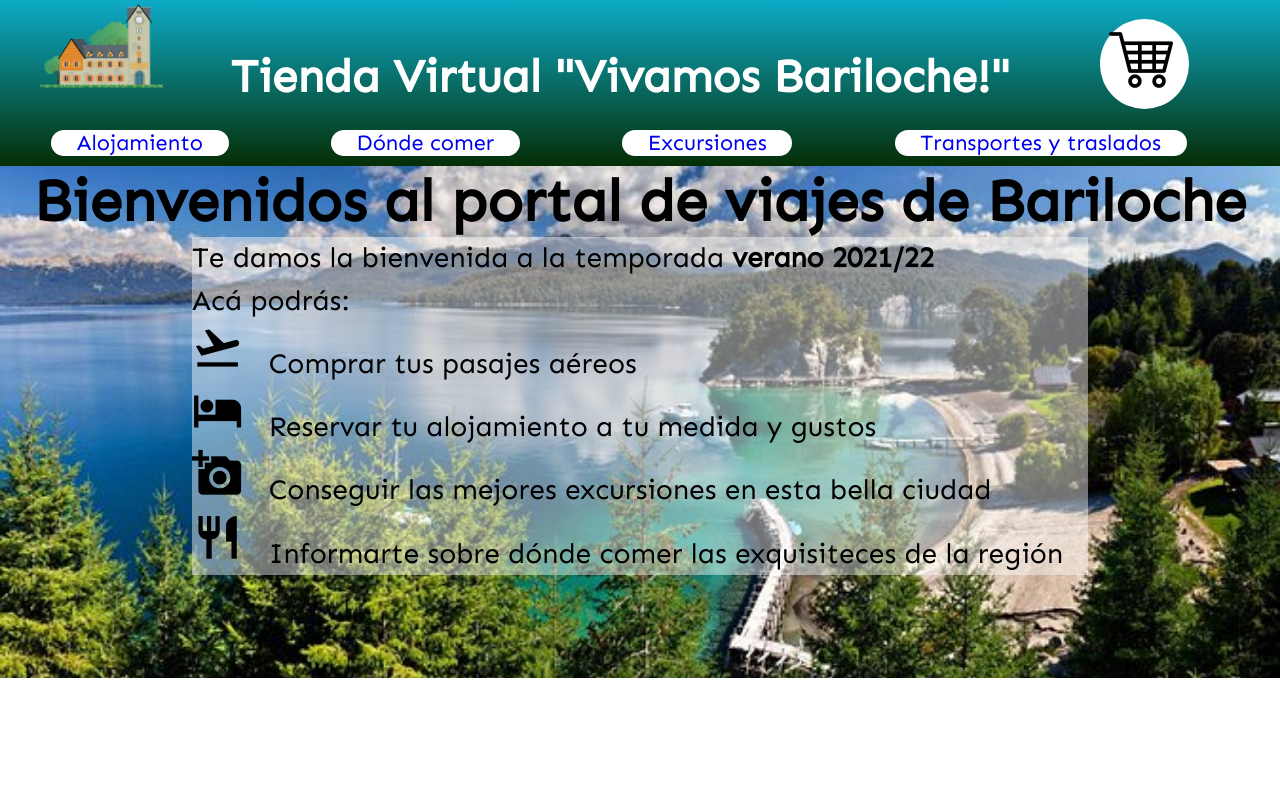
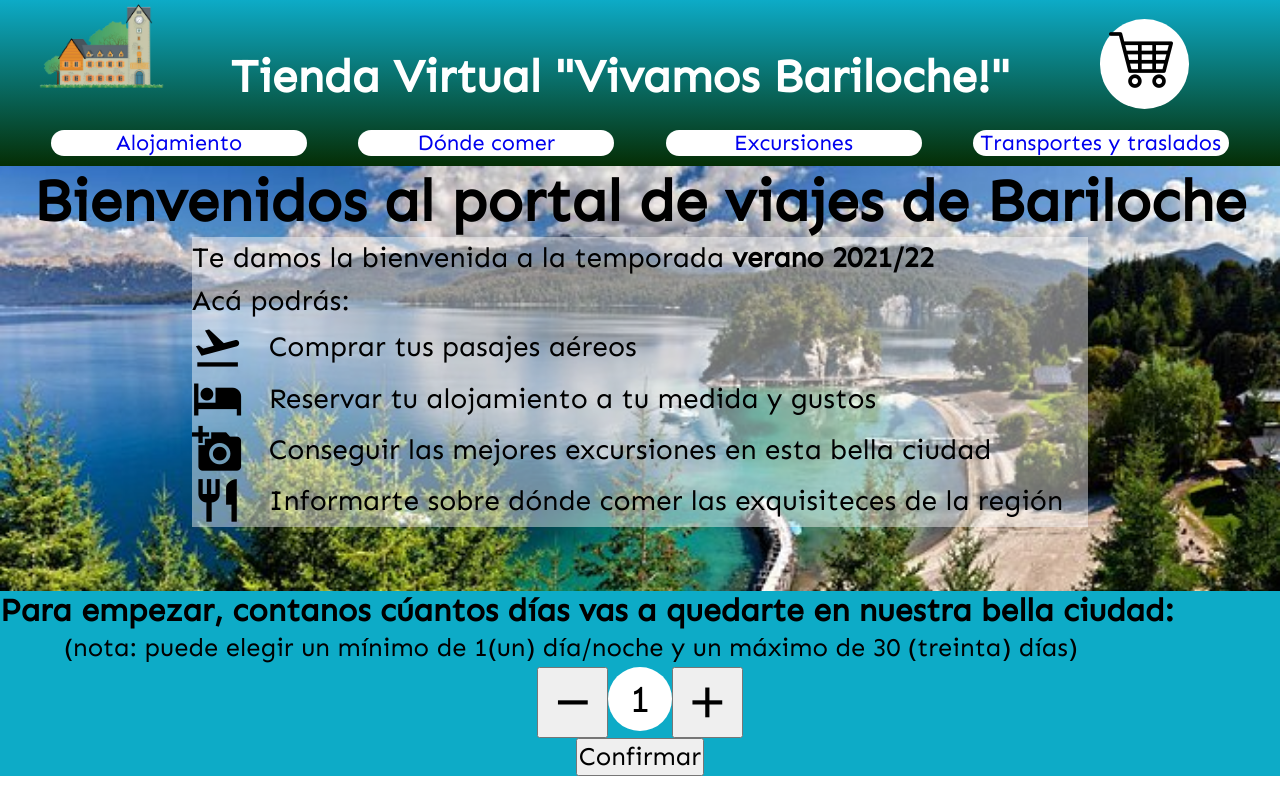
Before and after one commit to GerardoCoria/VivamosBariloche-Coria, a React (Create React App) app: page / in a window 1280 px wide. Built offline with nearby package versions, Linux system fonts and the light colour scheme.

Commit message:
desafío clase N°5 22/10

```diff
--- /dev/null
+++ b/src/components/ItemCount.js
@@ -0,0 +1,38 @@
+import { useState } from "react"
+const Contador = (props) =>{
+    // Función para sumar y restar
+    const [contarDias, setContarDias] = useState(props.minimoDias)
+    const sumar = () =>{
+        if(contarDias<30){
+            setContarDias(contarDias+1)
+        }
+        else{
+            return false
+        }
+    }
+    const restar = () =>{
+        if(contarDias>1){
+            setContarDias(contarDias-1)
+        }
+        else{
+            return false
+        }
+    }
+    const confirmar = () =>{
+        console.log(`Los días elegidos son: ${contarDias}`)
+    }
+    // Retorno del componente
+    return(
+        <div id="botonera">
+            <h3>Para empezar, contanos cúantos días vas a quedarte en nuestra bella ciudad:</h3>
+            <p>(nota: puede elegir un mínimo de 1(un) día/noche y un máximo de 30 (treinta) días)</p>
+            <div id="contador">
+                <button onClick={restar} className="material-icons">remove</button>
+                <span>{contarDias}</span>
+                <button onClick={sumar} className="material-icons">add</button>
+            </div>
+            <button onClick={confirmar} id="btnConfirmar">Confirmar</button>
+        </div>
+    )
+}
+export default Contador
--- a/src/components/ItemListContainer.js
+++ b/src/components/ItemListContainer.js
@@ -1,6 +1,5 @@
-const Intro = (props) =>{
-    console.log(props)
-    return(
+import Contador from "./ItemCount"
+const Intro = (props) =>
     <div id="intro">
         <h1>Bienvenidos al portal de viajes de Bariloche</h1>
         <p>Te damos la bienvenida a la temporada <span>{props.estacion} {props.temporada}</span></p>
@@ -8,12 +7,13 @@ const Intro = (props) =>{
         <ul>
             <li><span className="material-icons">flight_takeoff</span>
                 Comprar tus pasajes aéreos</li>
-            <li><span class="material-icons">hotel</span>
+            <li><span className="material-icons">hotel</span>
                 Reservar tu alojamiento a tu medida y gustos</li>
-            <li><span class="material-icons">add_a_photo</span>
+            <li><span className="material-icons">add_a_photo</span>
                 Conseguir las mejores excursiones en esta bella ciudad</li>
-            <li><span class="material-icons">restaurant</span>
+            <li><span className="material-icons">restaurant</span>
                 Informarte sobre dónde comer las exquisiteces de la región</li>
         </ul>
-    </div>)}
+        <Contador minimoDias={1}/>
+    </div>
 export default Intro
--- a/src/estilo.css
+++ b/src/estilo.css
@@ -1,7 +1,6 @@
 /* @import url('https://fonts.googleapis.com/css2?family=Londrina+Solid:wght@300&display=swap'); */
 @import url('https://fonts.googleapis.com/css2?family=Sen&display=swap');
-*
-{
+*{
     margin: 0;
     padding: 0;
     box-sizing: border-box;
@@ -9,52 +8,58 @@
     font-family: 'Sen', sans-serif;
 }
 
-#encabezado
-{
+:root{
+    --colorAzulado:#0dabc7;
+}
+
+#encabezado{
     background: linear-gradient(to bottom, #0dabc7, #052e05);
     height: 13vw;
 }
 
-#logo
-{
+#logo{
     width: 10vw;
     margin-left: 3vw;
 }
 
-.titulo
-{
+.titulo{
     display: inline-block;
     color: white;
     font-size:3.6vw;
     margin: 0 0 2vw 5vw;
 }
 
-#encabezado a
-{
+nav{
+    display: flex;
+    flex-direction: row;
+    justify-content: space-evenly
+}
+
+#encabezado a{
     background-color: white;
     border-radius: 20px;
-    padding: 0vw 2vw;
-    margin: 4vw;
+    /* padding: 0vw 2vw;
+    margin: 0 1vw; */
     font-size: 1.7vw;
+    text-align: center;
     text-decoration: none;
+    display: inline-block;
+    min-width: 20vw;
 }
 
-#intro
-{
+#intro{
     background-image: url(media/foto1.jpg);
     background-repeat: no-repeat;
     background-size: cover;
     height: 40vw;
 }
 
-#intro h1
-{
+#intro h1{
     font-size: 4.6vw;
     text-align: center;
 }
 
-#intro ul, #intro p
-{
+#intro ul, #intro p{
     font-size: 2.2vw;
     margin: 0 15vw;
     background-color: #ffffff70;
@@ -62,19 +67,21 @@
     list-style: none;
 }
 
-.material-icons
-{
+li{
+    display: flex;
+    align-items: center;
+}
+
+.material-icons{
     font-size: 4vw;
     margin-right: 2vw;
 }
 
-p span
-{
+p span{
     font-weight: bold;
 }
 
-#contenedorCarrito
-{
+#contenedorCarrito{
     display: inline-block;
     background-color: white;
     border-radius: 50%;
@@ -84,7 +91,71 @@ p span
     padding: 9px;
 }
 
-#iconoCarrito
-{
+#iconoCarrito{
     width: 5vw;
 }
+
+#botonera {
+    /* display: grid; */
+    display: flex;
+    background-color: var(--colorAzulado);
+    margin-top: 5vw;
+    width: 100%;
+    justify-content: center;
+    /* flex-direction:row; */
+    flex-direction: column;
+    /* grid-template-areas:
+    "h3"
+    "parr"
+    "botones"
+    "confirmar"; */
+}
+
+#botonera h3{
+    /* grid-area: h3; */
+    font-size: 2.5vw;
+}
+
+#botonera p{
+    /* grid-area: parr; */
+    background-color: inherit;
+    font-size: 2vw;
+    margin: 0 5vw;
+}
+
+#contador{
+    display: flex;
+    grid-area: botones;
+    margin: auto;
+    align-content: center;
+}
+
+#contador span{
+    display: inline-flex;
+    flex-direction: row;
+    justify-content: center;
+    align-items: center;
+    text-align: center;
+    font-size: 3vw;
+    background-color: white;
+    width: 5vw;
+    height: 5vw;
+    border-radius: 50%;
+}
+
+#contador button{
+    /* width: 5vw;
+    height: 5vw; */
+    padding: .6vw;
+    display: inline-flex;
+    margin: 0;
+}
+
+#btnConfirmar{
+    grid-area: confirmar;
+    height: 3vw;
+    width: 10vw;
+    margin: auto;
+    justify-self: center;
+    font-size: 2vw;
+}
```
